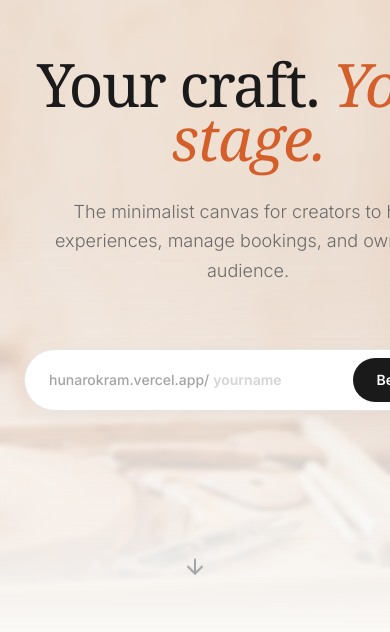
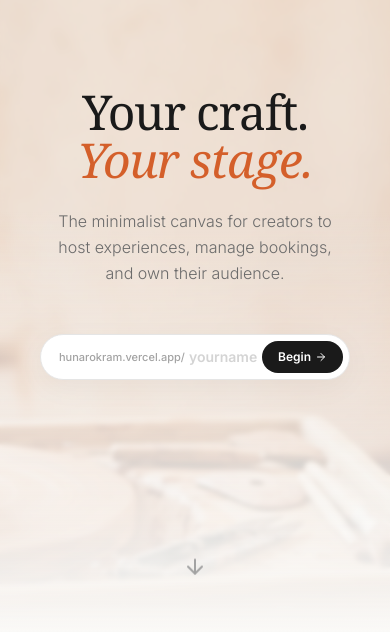
Before and after one commit to hunarokram/HunarOKram, a Next.js app: page / in a window 390 px wide. Shown: the part 212-844 px from the top of the page. Built offline with nearby package versions, Linux system fonts and the light colour scheme.

Commit message:
style: fix horizontal overflow and responsiveness on landing page forms

```diff
--- a/src/app/page.tsx
+++ b/src/app/page.tsx
@@ -17,27 +17,27 @@ export default function LandingPage() {
           <div className="absolute inset-0 bg-[#faf9f7]/60 backdrop-blur-[2px]" />
           <div className="absolute inset-0 bg-gradient-to-t from-[#faf9f7] via-transparent to-transparent" />
 
-          <div className="z-10 text-center max-w-4xl mx-auto space-y-8 flex flex-col items-center mt-12">
-            <h1 className="text-6xl md:text-8xl lg:text-9xl font-serif text-[#1a1a1a] tracking-tight leading-[0.9]">
+          <div className="z-10 text-center w-full max-w-4xl mx-auto space-y-6 md:space-y-8 flex flex-col items-center mt-12 px-2">
+            <h1 className="text-5xl sm:text-6xl md:text-8xl lg:text-9xl font-serif text-[#1a1a1a] tracking-tight leading-[1]">
               Your craft. <br className="hidden md:block" />
               <span className="italic text-[#d45f2a]">Your stage.</span>
             </h1>
 
-            <p className="text-lg md:text-2xl text-[#6b6b6b] max-w-2xl mx-auto font-light leading-relaxed">
+            <p className="text-base sm:text-lg md:text-2xl text-[#6b6b6b] max-w-2xl mx-auto font-light leading-relaxed px-4">
               The minimalist canvas for creators to host experiences, manage bookings, and own their audience.
             </p>
 
-            <div className="pt-8 w-full max-w-md mx-auto">
-              <form action="/register" method="GET" className="relative flex items-center bg-white rounded-full p-2 shadow-[0_8px_30px_rgb(0,0,0,0.04)] border border-[#e5e5e5] hover:border-[#d45f2a] transition-colors group">
-                <span className="pl-4 text-sm font-medium text-[#a3a3a3]">hunarokram.vercel.app/</span>
+            <div className="pt-6 md:pt-8 w-full max-w-md mx-auto px-2">
+              <form action="/register" method="GET" className="relative flex items-center bg-white rounded-full p-1.5 md:p-2 shadow-[0_8px_30px_rgb(0,0,0,0.04)] border border-[#e5e5e5] hover:border-[#d45f2a] transition-colors group">
+                <span className="pl-3 md:pl-4 text-[11px] sm:text-xs md:text-sm font-medium text-[#a3a3a3] truncate max-w-[140px] sm:max-w-none">hunarokram.vercel.app/</span>
                 <input
                   type="text"
                   name="slug"
                   placeholder="yourname"
-                  className="flex-1 bg-transparent border-none outline-none text-sm font-semibold text-[#1a1a1a] placeholder:text-[#d4d4d4] px-1 min-w-0 focus:ring-0"
+                  className="flex-1 bg-transparent border-none outline-none text-sm font-semibold text-[#1a1a1a] placeholder:text-[#d4d4d4] px-1 min-w-0 focus:ring-0 w-full"
                 />
-                <button type="submit" className="bg-[#1a1a1a] text-white px-6 py-3 rounded-full text-sm font-semibold hover:bg-[#d45f2a] transition-colors flex items-center gap-2 group-hover:shadow-lg">
-                  Begin <ArrowRight className="w-4 h-4" />
+                <button type="submit" className="bg-[#1a1a1a] text-white px-4 md:px-6 py-2 md:py-3 rounded-full text-xs md:text-sm font-semibold hover:bg-[#d45f2a] transition-colors flex items-center gap-1 md:gap-2 group-hover:shadow-lg shrink-0">
+                  Begin <ArrowRight className="w-3 h-3 md:w-4 md:h-4" />
                 </button>
               </form>
             </div>
@@ -248,24 +248,24 @@ export default function LandingPage() {
         </section>
 
         {/* V. The Frictionless Catalyst */}
-        <section className="py-32 md:py-48 px-6 bg-[#faf9f7] text-center">
-          <h2 className="text-5xl md:text-7xl font-serif text-[#1a1a1a] tracking-tight mb-8">
+        <section className="py-24 md:py-48 px-4 sm:px-6 bg-[#faf9f7] text-center">
+          <h2 className="text-4xl sm:text-5xl md:text-7xl font-serif text-[#1a1a1a] tracking-tight mb-6 md:mb-8">
             Claim your space.
           </h2>
-          <div className="w-full max-w-lg mx-auto">
-            <form action="/register" method="GET" className="relative flex items-center bg-white rounded-full p-2 shadow-xl shadow-[#d45f2a]/5 border border-[#e5e5e5] focus-within:border-[#d45f2a] transition-all">
-              <span className="pl-6 text-base font-medium text-[#a3a3a3]">hunarokram.vercel.app/</span>
+          <div className="w-full max-w-lg mx-auto px-2">
+            <form action="/register" method="GET" className="relative flex items-center bg-white rounded-full p-1.5 md:p-2 shadow-xl shadow-[#d45f2a]/5 border border-[#e5e5e5] focus-within:border-[#d45f2a] transition-all">
+              <span className="pl-3 md:pl-6 text-[11px] sm:text-sm md:text-base font-medium text-[#a3a3a3] truncate max-w-[140px] sm:max-w-none">hunarokram.vercel.app/</span>
               <input
                 type="text"
                 name="slug"
                 placeholder="yourname"
-                className="flex-1 bg-transparent border-none outline-none text-base font-semibold text-[#1a1a1a] placeholder:text-[#d4d4d4] px-1 min-w-0 focus:ring-0"
+                className="flex-1 bg-transparent border-none outline-none text-sm md:text-base font-semibold text-[#1a1a1a] placeholder:text-[#d4d4d4] px-1 min-w-0 focus:ring-0 w-full"
               />
-              <button type="submit" className="bg-[#d45f2a] text-white px-8 py-4 rounded-full text-base font-semibold hover:bg-[#b04a1e] transition-colors flex items-center gap-2">
-                Start Free <ArrowRight className="w-4 h-4" />
+              <button type="submit" className="bg-[#d45f2a] text-white px-4 md:px-8 py-3 md:py-4 rounded-full text-xs md:text-base font-semibold hover:bg-[#b04a1e] transition-colors flex items-center gap-1 md:gap-2 shrink-0">
+                Start Free <ArrowRight className="w-3 h-3 md:w-4 md:h-4" />
               </button>
             </form>
-            <p className="text-[#a3a3a3] text-sm mt-6">No credit card required. Setup in 60 seconds.</p>
+            <p className="text-[#a3a3a3] text-xs md:text-sm mt-6">No credit card required. Setup in 60 seconds.</p>
           </div>
         </section>
       </main>
```
